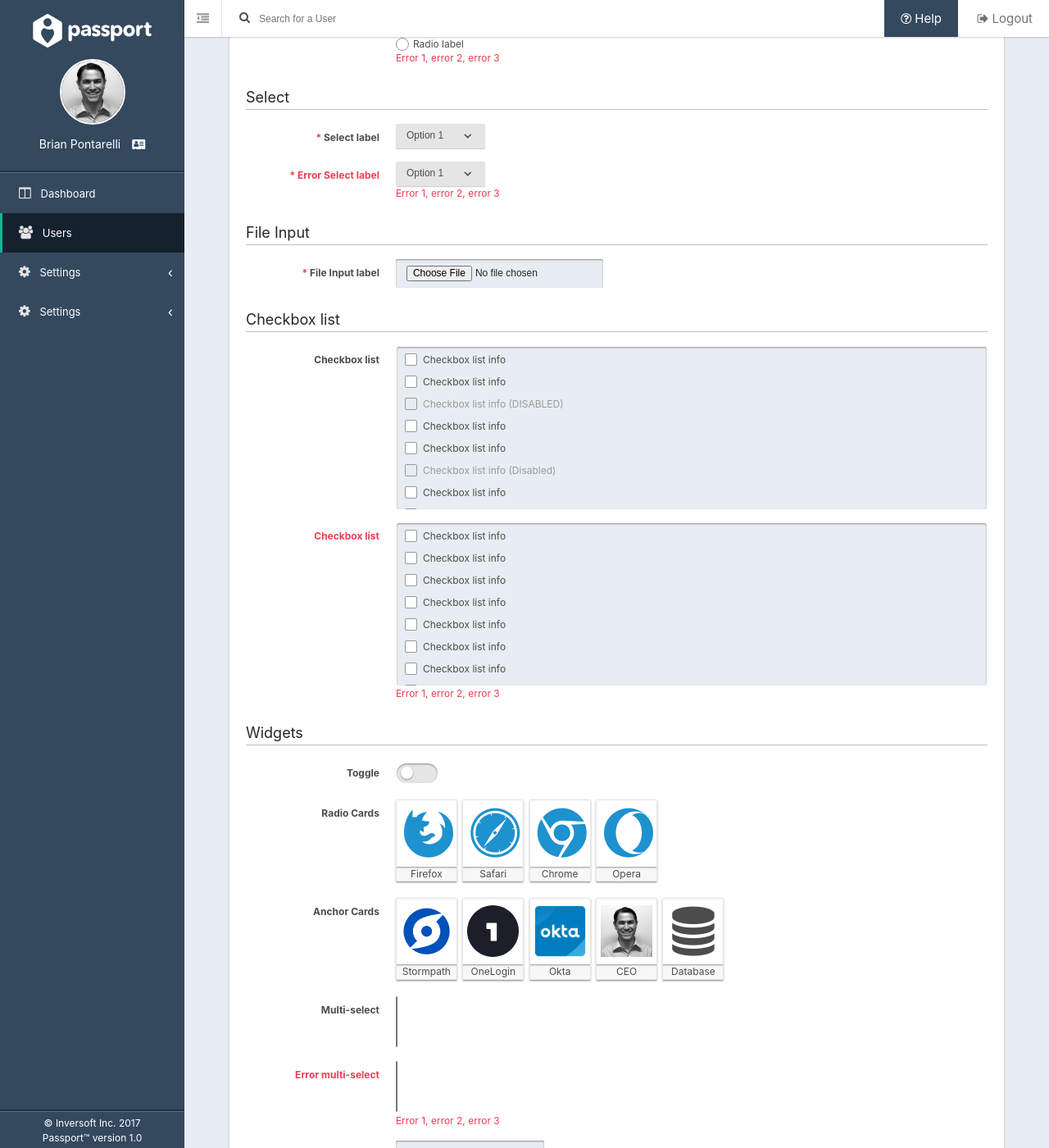
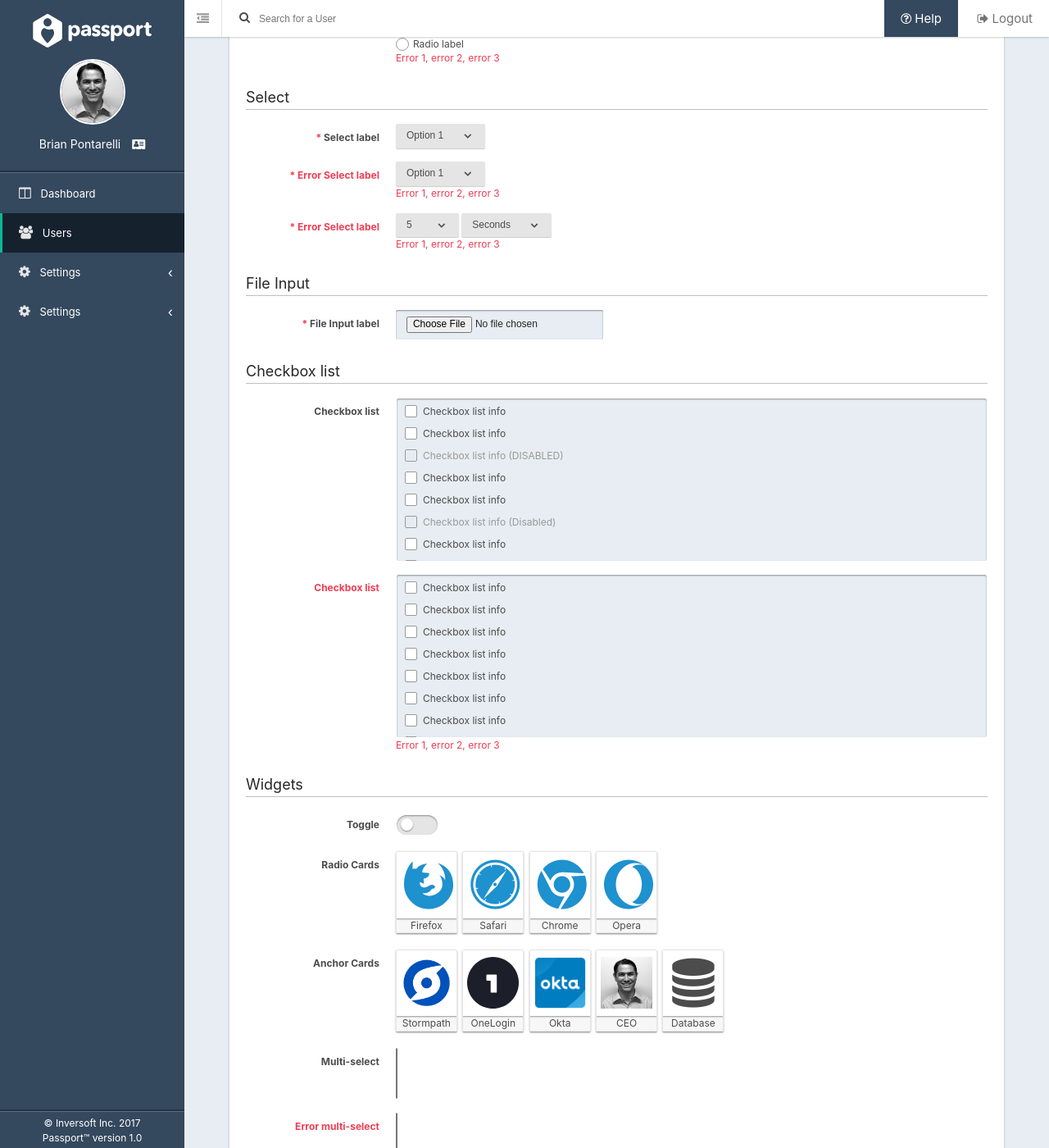
Before and after one commit to FusionAuth/fusionauth-style, a Jekyll site: the page built from index.md, in a window 1280 px wide and 1400 px high, scrolled down 3767 px. Shown: the whole window at 82% size. Built offline with Jekyll 4.4.1, drawn with Linux system fonts in a browser that asks for light colours; some of the changed text lies outside the part shown.

Commit message:
disabled select

```diff
--- a/_layouts/default.html
+++ b/_layouts/default.html
@@ -850,6 +850,26 @@
                     </label>
                     <span class="error">Error 1, error 2, error 3</span>
                   </div>
+                  <div class="form-row">
+                    <label for="select-3" class="error"><span class="required">*</span> Error Select label</label>
+                    <label class="select inline">
+                      <select id="select-3" class="error">
+                        <option>5</option>
+                        <option>10</option>
+                        <option>25</option>
+                        <option>50</option>
+                      </select>
+                    </label>
+                    <label class="select inline">
+                      <select id="select-4" class="error">
+                        <option>Seconds</option>
+                        <option>Minutes</option>
+                        <option>Hours</option>
+                        <option>Days</option>
+                      </select>
+                    </label>
+                    <span class="error">Error 1, error 2, error 3</span>
+                  </div>
                 </fieldset>
 
                 <fieldset>
@@ -1107,6 +1127,37 @@
                     </label>
                     <span class="error">Error 1, error 2, error 3</span>
                   </div>
+                  <div class="form-row">
+                    <label for="select-3-above" class="error"><span class="required">*</span> Error Select label</label>
+                    <label class="select inline">
+                      <select id="select-3-above" class="error">
+                        <option>5</option>
+                        <option>10</option>
+                        <option>25</option>
+                        <option>50</option>
+                      </select>
+                    </label>
+                    <label class="select inline">
+                      <select id="select-4-above" class="error">
+                        <option>Seconds</option>
+                        <option>Minutes</option>
+                        <option>Hours</option>
+                        <option>Days</option>
+                      </select>
+                    </label>
+                    <span class="error">Error 1, error 2, error 3</span>
+                  </div>
+                  <div class="form-row">
+                    <label for="select-above"><span class="required">*</span> Disabled select label</label>
+                    <label class="select">
+                      <select id="select-disabled" disabled>
+                        <option>Option 1</option>
+                        <option>Option 2</option>
+                        <option>Option 3</option>
+                        <option>Option 4</option>
+                      </select>
+                    </label>
+                  </div>
                 </fieldset>
 
                 <fieldset>
--- a/_sass/forms.scss
+++ b/_sass/forms.scss
@@ -543,6 +543,11 @@
     padding: 8px 50px 8px 13px;
     transition: box-shadow 0.2s ease-in-out;
 
+    &:disabled {
+      background: rgba($input-background-color, 0.2);
+      color: $select-option-disabled-color;
+    }
+
     &:focus {
       box-shadow: $select-box-shadow, $highlight-box-shadow;
       outline: 0;
--- a/_sass/variables.scss
+++ b/_sass/variables.scss
@@ -207,6 +207,7 @@
 $text-border-color: $gray-3;
 $text-disabled-border-color: $gray-2;
 $text-disabled-color: $gray-6;
+$select-option-disabled-color: $gray-4;
 
 $toggle-box-shadow: inset 0 1px 2px rgba(0, 0, 0, 0.4);
 $toggle-check-color: $green-medium;
```
Also changed, not shown: 1 other file.
